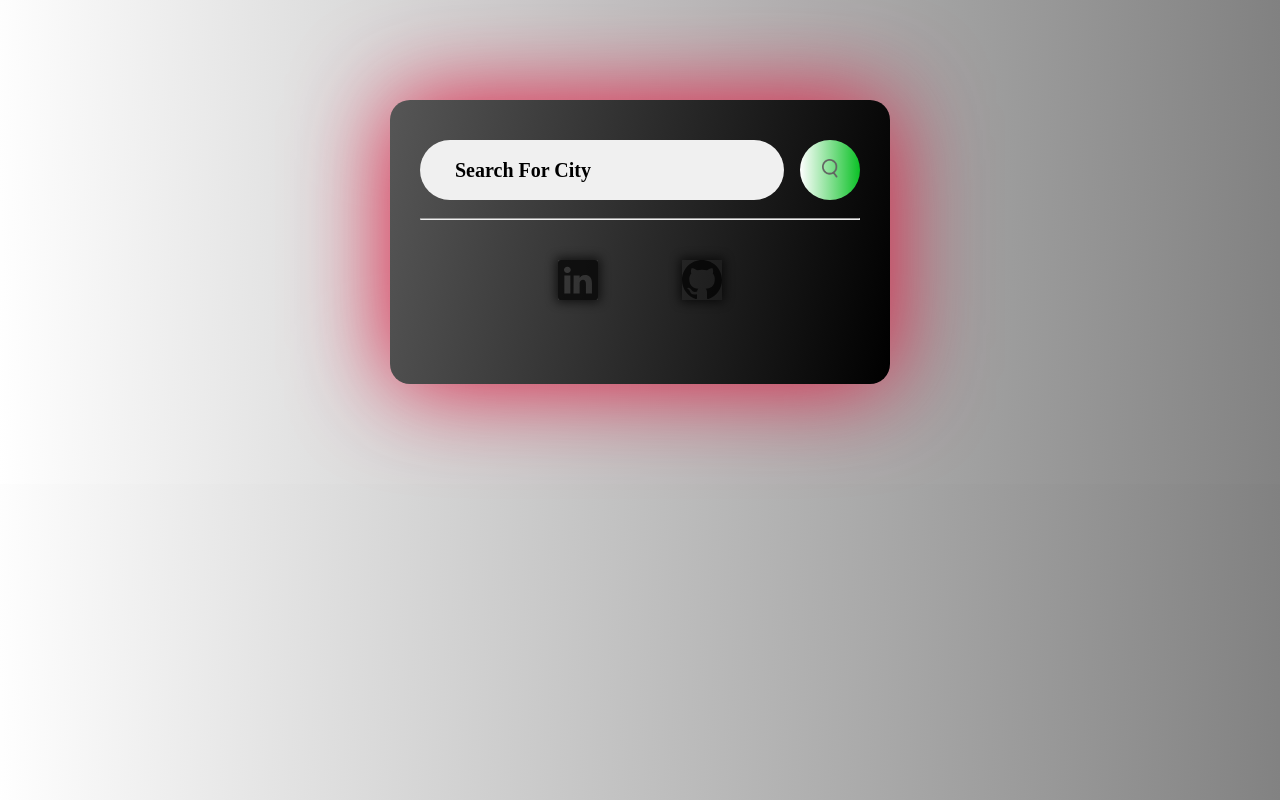
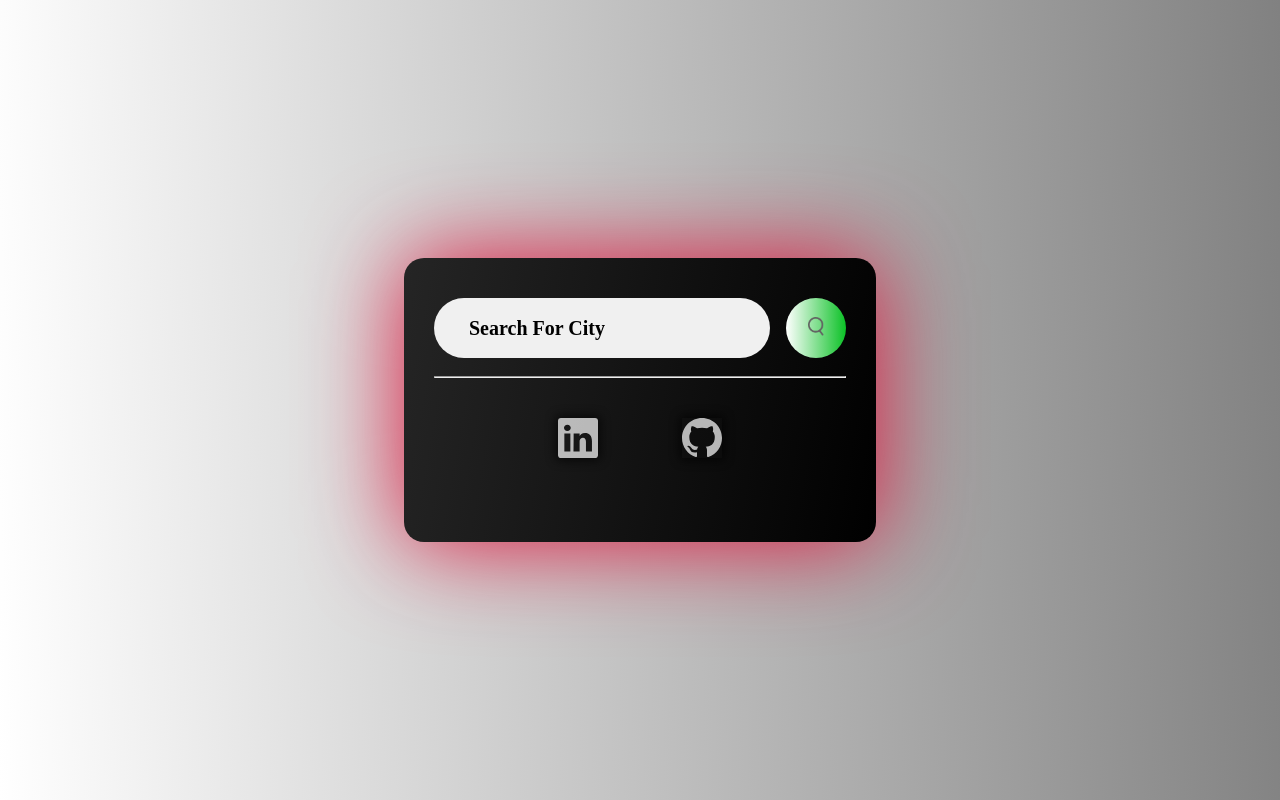
Before and after one commit to Singhskr1007/Weather_Fetch, a plain HTML site: page index.html in a window 1280 px wide. Drawn offline with Linux system fonts and the light colour scheme; a web font is replaced by a local one.

Commit message:
Update style.css

```diff
--- a/style.css
+++ b/style.css
@@ -3,32 +3,45 @@
     margin: 0;
     padding: 0;
 }
+
+html, body {
+    height: 100%;
+    overflow: hidden; /* Removes scroll bars */
+}
+
 body {
     background: linear-gradient(88deg, rgb(255, 255, 255), rgb(129, 129, 129));
     scroll-behavior: smooth;
-    /* overflow: hidden; */
+    display: flex;
+    align-items: center;
+    justify-content: center;
 }
+
 .card {
     filter: drop-shadow(0 0 3rem crimson);
     max-width: 500px;
-    background: linear-gradient(100deg, #565656, #000000);
+    background: linear-gradient(100deg, #252525, #000000);
     color: #ffffff;
-    margin: 100px auto;
     border-radius: 20px;
     padding: 40px 30px;
     text-align: center;
     transition: transform 0.6s ease-out, filter 0.6s ease-out;
+    max-height:600px ;
+    overflow: hidden;
 }
+
 .card:hover {
     transform: scale(1.05);
     filter: drop-shadow(0 0 4rem crimson);
 }
+
 .search {
     width: 100%;
     display: flex;
     align-items: center;
     justify-content: space-between;
 }
+
 .search input {
     border: 0;
     outline: 0;
@@ -44,13 +57,16 @@ body {
     margin-right: 16px;
     transition: background 0.4s, color 0.4s;
 }
+
 .search input::placeholder {
     color: #000000;
 }
+
 .search input:focus {
     background: #f0f0f0;
     color: #333333;
 }
+
 .search button {
     border: 0;
     outline: 0;
@@ -61,28 +77,34 @@ body {
     cursor: pointer;
     transition: transform 0.4s, box-shadow 0.4s;
 }
+
 .search button:hover {
     transform: scale(1.1);
     box-shadow: 0 0 20px #0bc126;
 }
+
 .search button img {
     width: 16px;
 }
+
 .weather-icon {
     width: 100px;
     margin-top: 30px;
 }
+
 .weather h1 {
     font-size: 55px;
     font-weight: 500;
     text-align: center;
 }
+
 .weather h2 {
     font-size: 50px;
     font-weight: 400;
     margin-top: -10px;
     text-align: center;
 }
+
 .details {
     display: flex;
     align-items: center;
@@ -91,30 +113,37 @@ body {
     margin-top: 50px;
     transition: opacity 0.6s ease;
 }
+
 .col {
     display: flex;
     align-items: center;
     text-align: left;
 }
+
 .col img {
     width: 40px;
     margin-right: 10px;
 }
+
 .humidity, .wind {
     font-size: 25px;
     margin-top: -6px;
 }
+
 .weather {
     display: none;
     opacity: 0;
     transition: opacity 0.5s ease;
 }
+
 .weather.fadeIn {
     opacity: 1;
 }
+
 .weather.fadeOut {
     opacity: 0;
 }
+
 .error {
     margin-top: 10px;
     margin-right: 50px;
@@ -128,9 +157,11 @@ body {
     opacity: 0;
     transition: opacity 0.5s ease;
 }
+
 .error.fadeIn {
     opacity: 1;
 }
+
 .error.fadeOut {
     opacity: 0;
 }
@@ -140,8 +171,9 @@ body {
     align-items: center;
     justify-content: center;
 }
+
 .linkedin, .github {
-    color: black;
+    color: rgb(255, 255, 255);
     opacity: 0.7;
     text-align: center;
     border: none;
@@ -152,40 +184,46 @@ body {
     box-shadow: 0 0 10px 2px #000000;
     transition: transform 0.3s, box-shadow 0.3s, opacity 0.3s;
 }
+
 .linkedin:hover, .github:hover {
     opacity: 1;
     box-shadow: 0 0 10px 3px #000000;
     transform: scale(1.1);
 }
-hr
-{
+
+hr {
     color: black;
 }
-/* Media Queries */
+
 @media (max-width: 768px) {
     .card {
         max-width: 90%;
-        margin: 50px auto;
         padding: 30px 20px;
     }
+
     .search input {
         font-size: 18px;
         padding: 10px 20px;
         height: 50px;
     }
+
     .search button {
         height: 50px;
         width: 50px;
     }
+
     .weather h1 {
         font-size: 45px;
     }
+
     .weather h2 {
         font-size: 40px;
     }
+
     .details {
         padding: 0 10px;
     }
+
     .humidity, .wind {
         font-size: 20px;
     }
@@ -196,31 +234,38 @@ hr
         transition: transform 0.3s, box-shadow 0.3s, opacity 0.3s;
         opacity: 1;
     }
+
     .linkedin:hover, .github:hover {
         box-shadow: 0 0 10px 3px #66FCF1;
         transform: scale(1.1);
         opacity: 1;
     }
 }
+
 @media (max-width: 480px) {
     .card {
         padding: 20px 15px;
     }
+
     .search input {
         font-size: 16px;
         padding: 8px 15px;
         height: 45px;
     }
+
     .search button {
         height: 45px;
         width: 45px;
     }
+
     .weather h1 {
         font-size: 35px;
     }
+
     .weather h2 {
         font-size: 30px;
     }
+
     .humidity, .wind {
         font-size: 18px;
     }
@@ -231,6 +276,7 @@ hr
         transition: transform 0.3s, box-shadow 0.3s, opacity 0.3s;
         opacity: 1;
     }
+
     .linkedin:hover, .github:hover {
         box-shadow: 0 0 10px 3px #66FCF1;
         transform: scale(1.1);
```
